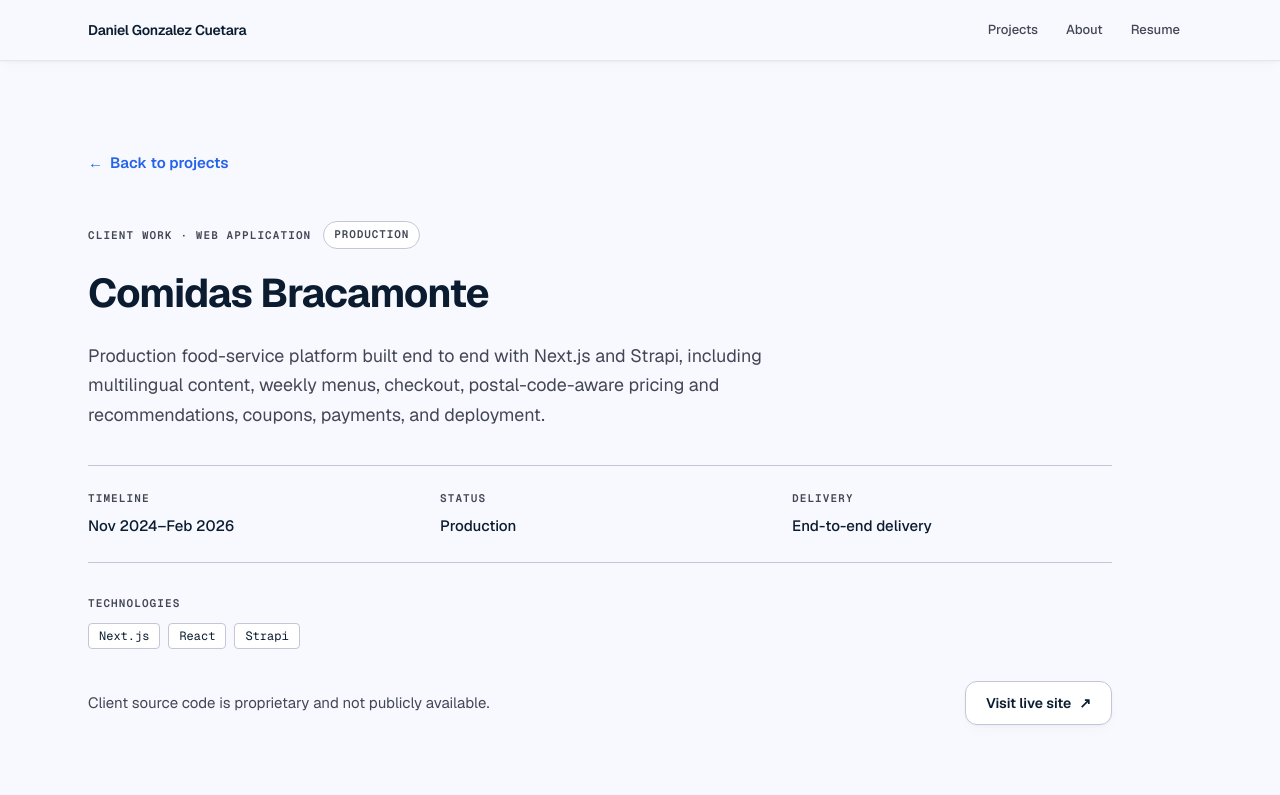
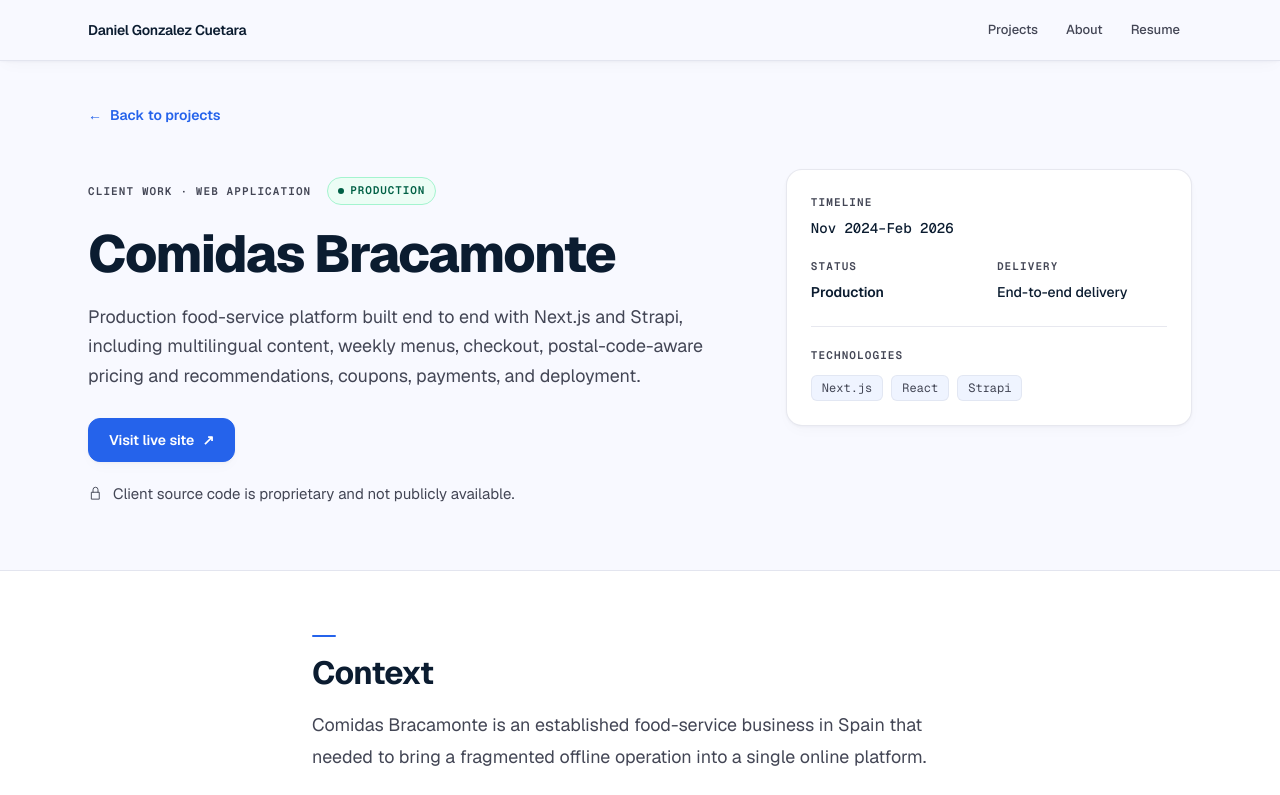
Before and after one commit to danny1998cuba/professional-portfolio, a Next.js app: page /projects/comidas-bracamonte in a window 1280 px wide. Shown: the top 795 px of the page. Built offline with nearby package versions, Linux system fonts and the light colour scheme.

Commit message:
ui: project showcase redesign

```diff
--- a/src/app/projects/[slug]/page.tsx
+++ b/src/app/projects/[slug]/page.tsx
@@ -78,62 +78,92 @@
   const breadcrumbs = createCaseStudyBreadcrumbs(project.title, project.slug);
 
   return (
-    <article>
+    <article className="min-w-0">
       <JsonLd data={breadcrumbs} />
-      <header className="border-b border-border py-12 sm:py-16 lg:py-20">
+      <header className="border-b border-border/40 pt-6 pb-10 sm:pt-8 sm:pb-12 lg:pb-16">
         <Container>
           <Link
             href="/projects"
-            className="inline-flex min-h-11 items-center rounded-sm font-semibold text-accent underline decoration-transparent underline-offset-4 transition-colors duration-150 hover:text-accent-strong hover:decoration-current active:translate-y-px motion-reduce:transition-none"
+            className="inline-flex min-h-11 items-center gap-2 rounded-sm text-sm font-semibold text-accent underline decoration-transparent underline-offset-4 transition-colors duration-150 hover:text-accent-strong hover:decoration-current active:translate-y-px motion-reduce:transition-none"
           >
-            <span aria-hidden="true">←</span>&nbsp; Back to projects
+            <span aria-hidden="true">←</span> Back to projects
           </Link>
 
-          <div className="mt-9 max-w-5xl">
-            <div className="flex flex-wrap items-center gap-3">
+          <div className="mt-6 grid items-start gap-8 sm:mt-8 lg:grid-cols-[minmax(0,1.6fr)_minmax(0,1fr)] lg:gap-12">
+            <div className="min-w-0 lg:pt-2">
+              <div className="flex flex-wrap items-center gap-x-4 gap-y-3">
                 <p className="type-meta text-muted">
                   {classificationLabels[project.classification]} · {typeLabels[project.type]}
                 </p>
                 <span
-                className={`rounded-full border px-2.5 py-1 font-mono text-[0.6875rem] font-semibold tracking-[0.08em] uppercase ${
+                  className={`inline-flex items-center gap-1.5 rounded-full border px-2.5 py-1 font-mono text-[0.6875rem] font-semibold tracking-[0.08em] uppercase ${
                     project.status === "pre-launch"
                       ? "border-accent/35 bg-accent/5 text-accent-strong"
-                    : "border-border bg-surface text-muted"
+                      : "border-emerald-200 bg-emerald-50 text-emerald-800"
                   }`}
                 >
+                  <span className="size-1.5 shrink-0 rounded-full bg-current" aria-hidden="true" />
                   {statusLabels[project.status]}
                 </span>
               </div>
 
-            <h1 className="type-page-heading mt-5 text-balance">
+              <h1 className="type-display mt-5 text-[2rem] leading-[1.1] text-balance [overflow-wrap:anywhere] sm:text-[2.5rem] lg:text-[3.25rem]">
                 {project.title}
               </h1>
-            <p className="type-body mt-6 max-w-3xl text-pretty text-muted">
+              <p className="type-body mt-5 max-w-2xl text-pretty text-muted">
                 {project.shortDescription}
               </p>
 
-            <dl className="mt-9 grid gap-x-8 gap-y-6 border-y border-border py-6 sm:grid-cols-2 lg:grid-cols-3">
-              <div>
+              {project.publicUrl ? (
+                <div className="mt-7">
+                  <ButtonLink
+                    href={project.publicUrl}
+                    external
+                    newTab
+                    ariaLabel={`Visit the ${project.title} live website (opens in a new tab)`}
+                  >
+                    Visit live site <span aria-hidden="true">↗</span>
+                  </ButtonLink>
+                </div>
+              ) : null}
+
+              <div className="mt-5 flex items-start gap-2.5 text-muted">
+                <svg className="mt-1 shrink-0" width="15" height="15" viewBox="0 0 24 24" fill="none" stroke="currentColor" strokeWidth="1.5" strokeLinecap="round" strokeLinejoin="round" aria-hidden="true" focusable="false">
+                  <path d="M6 10h12v11H6ZM8 10V6a4 4 0 0 1 8 0v4" />
+                </svg>
+                <p className="type-body-small max-w-xl">
+                  {project.sourceCode.availability === "proprietary"
+                    ? "Client source code is proprietary and not publicly available."
+                    : project.sourceCode.availability === "not-published"
+                      ? "Source code is not publicly available."
+                      : "Source code is publicly available."}
+                </p>
+              </div>
+            </div>
+
+            <div className="min-w-0 rounded-2xl border border-border/40 bg-surface p-5 shadow-soft sm:p-6">
+              <dl className="grid grid-cols-2 gap-x-4 gap-y-5 sm:grid-cols-3 lg:grid-cols-2">
+                <div className="col-span-2 sm:col-span-1 lg:col-span-2">
                   <dt className="type-meta text-muted">Timeline</dt>
-                <dd className="mt-2 font-medium">
+                  <dd className="mt-2 font-mono text-sm font-medium">
                     {formatProjectPeriod(project.period)}
                   </dd>
                 </div>
                 <div>
                   <dt className="type-meta text-muted">Status</dt>
-                <dd className="mt-2 font-medium">
+                  <dd className="mt-2 text-sm font-semibold">
                     {statusLabels[project.status]}
                   </dd>
                 </div>
                 <div>
                   <dt className="type-meta text-muted">Delivery</dt>
-                <dd className="mt-2 font-medium">
+                  <dd className="mt-2 text-sm font-medium text-pretty">
                     {getDeliveryLabel(project)}
                   </dd>
                 </div>
               </dl>
 
-            <div className="mt-8">
+              <div className="mt-6 border-t border-border/40 pt-5">
                 <h2 className="type-meta text-muted">Technologies</h2>
                 <ul
                   className="mt-3 flex flex-wrap gap-2"
@@ -142,22 +172,28 @@
                   {project.technologies.map((technology) => (
                     <li
                       key={technology}
-                    className="rounded-sm border border-border bg-surface px-2.5 py-1 font-mono text-xs text-foreground"
+                      className="rounded-md border border-border/30 bg-surface-tint px-2.5 py-1 font-mono text-xs text-muted [overflow-wrap:anywhere]"
                     >
                       {technology}
                     </li>
                   ))}
                 </ul>
               </div>
+            </div>
+          </div>
+        </Container>
+      </header>
 
-            <div className="mt-8 flex flex-col items-start gap-5 sm:flex-row sm:items-center sm:justify-between">
-              <p className="type-body-small max-w-xl text-muted">
-                {project.sourceCode.availability === "proprietary"
-                  ? "Client source code is proprietary and not publicly available."
-                  : project.sourceCode.availability === "not-published"
-                    ? "Source code is not publicly available."
-                    : "Source code is publicly available."}
-              </p>
+      <section className="border-b border-border/30 bg-surface py-12 sm:py-14 lg:py-16" aria-label="Case study">
+        <Container size="reading" className="[overflow-wrap:anywhere]">
+          {caseStudy}
+        </Container>
+      </section>
+
+      <footer className="py-10 sm:py-12 lg:py-14">
+        <Container size="reading">
+          <div className="flex flex-col gap-3 rounded-2xl border border-border/40 bg-surface p-5 shadow-soft sm:flex-row sm:justify-between sm:p-6">
+            <ButtonLink href="/projects">Back to projects</ButtonLink>
             {project.publicUrl ? (
               <ButtonLink
                 href={project.publicUrl}
@@ -170,30 +206,6 @@
               </ButtonLink>
             ) : null}
           </div>
-          </div>
-        </Container>
-      </header>
-
-      <section className="py-14 sm:py-16 lg:py-20" aria-label="Case study">
-        <Container size="reading">
-          {caseStudy}
-        </Container>
-      </section>
-
-      <footer className="border-t border-border bg-surface py-10 sm:py-12">
-        <Container size="reading" className="flex flex-wrap gap-3">
-          <ButtonLink href="/projects">Back to projects</ButtonLink>
-          {project.publicUrl ? (
-            <ButtonLink
-              href={project.publicUrl}
-              variant="secondary"
-              external
-              newTab
-              ariaLabel={`Visit the ${project.title} live website (opens in a new tab)`}
-            >
-              Visit live site <span aria-hidden="true">↗</span>
-            </ButtonLink>
-          ) : null}
         </Container>
       </footer>
     </article>
--- a/src/content/projects.ts
+++ b/src/content/projects.ts
@@ -30,7 +30,6 @@
     ],
     technologies: ["Next.js", "React", "Strapi"],
     capabilities: [
-      "multilingual-content",
       "weekly-menus",
       "checkout",
       "shipping-validation",
--- a/src/mdx-components.tsx
+++ b/src/mdx-components.tsx
@@ -9,7 +9,7 @@
   return (
     <a
       href={href}
-      className="rounded-sm font-medium text-accent underline underline-offset-4 transition-colors duration-150 hover:text-accent-strong active:translate-y-px motion-reduce:transition-none"
+      className="rounded-sm font-medium text-accent underline decoration-accent/40 underline-offset-4 [overflow-wrap:anywhere] transition-colors duration-150 hover:text-accent-strong hover:decoration-current active:translate-y-px motion-reduce:transition-none"
       target={isExternal ? "_blank" : undefined}
       rel={isExternal ? "noopener noreferrer" : undefined}
       {...props}
@@ -21,32 +21,33 @@
   ProjectImage,
   h2: (props) => (
     <h2
-      className="type-section-heading mt-12 scroll-mt-28 text-balance first:mt-0"
+      className="type-section-heading mt-12 scroll-mt-36 text-balance before:mb-4 before:block before:h-0.5 before:w-6 before:rounded-full before:bg-accent before:content-[''] first:mt-0 sm:mt-14 sm:first:mt-0"
       {...props}
     />
   ),
   h3: (props) => (
-    <h3 className="type-card-heading mt-9 scroll-mt-28 text-balance" {...props} />
+    <h3 className="type-card-heading mt-8 scroll-mt-36 text-balance" {...props} />
   ),
-  p: (props) => <p className="type-body mt-5 text-pretty text-muted" {...props} />,
+  p: (props) => <p className="type-body mt-4 leading-[1.75] text-pretty text-muted" {...props} />,
   ul: (props) => (
     <ul
-      className="type-body mt-5 list-disc space-y-2 pl-6 text-muted marker:text-accent"
+      className="type-body mt-5 list-disc space-y-2.5 pl-6 leading-[1.75] text-muted marker:text-accent"
       {...props}
     />
   ),
   ol: (props) => (
     <ol
-      className="type-body mt-5 list-decimal space-y-2 pl-6 text-muted marker:font-semibold marker:text-accent"
+      className="type-body mt-5 list-decimal space-y-2.5 pl-6 leading-[1.75] text-muted marker:font-semibold marker:text-accent"
       {...props}
     />
   ),
-  li: (props) => <li className="pl-1" {...props} />,
+  li: (props) => <li className="pl-1 [&>p]:mt-2" {...props} />,
   strong: (props) => <strong className="font-semibold text-foreground" {...props} />,
+  em: (props) => <em className="text-foreground italic" {...props} />,
   a: MdxLink,
   blockquote: (props) => (
     <blockquote
-      className="type-body mt-7 border-l-2 border-accent pl-5 text-foreground"
+      className="type-body mt-7 rounded-r-xl border-l-2 border-accent bg-surface-tint/70 p-5 pl-6 text-foreground [&>p]:mt-0 [&>p]:text-foreground"
       {...props}
     />
   ),
```
Also changed, not shown: src/components/projects/project-image.tsx (+7 -4 lines). Lines whose indentation alone changed are shown as unchanged.
